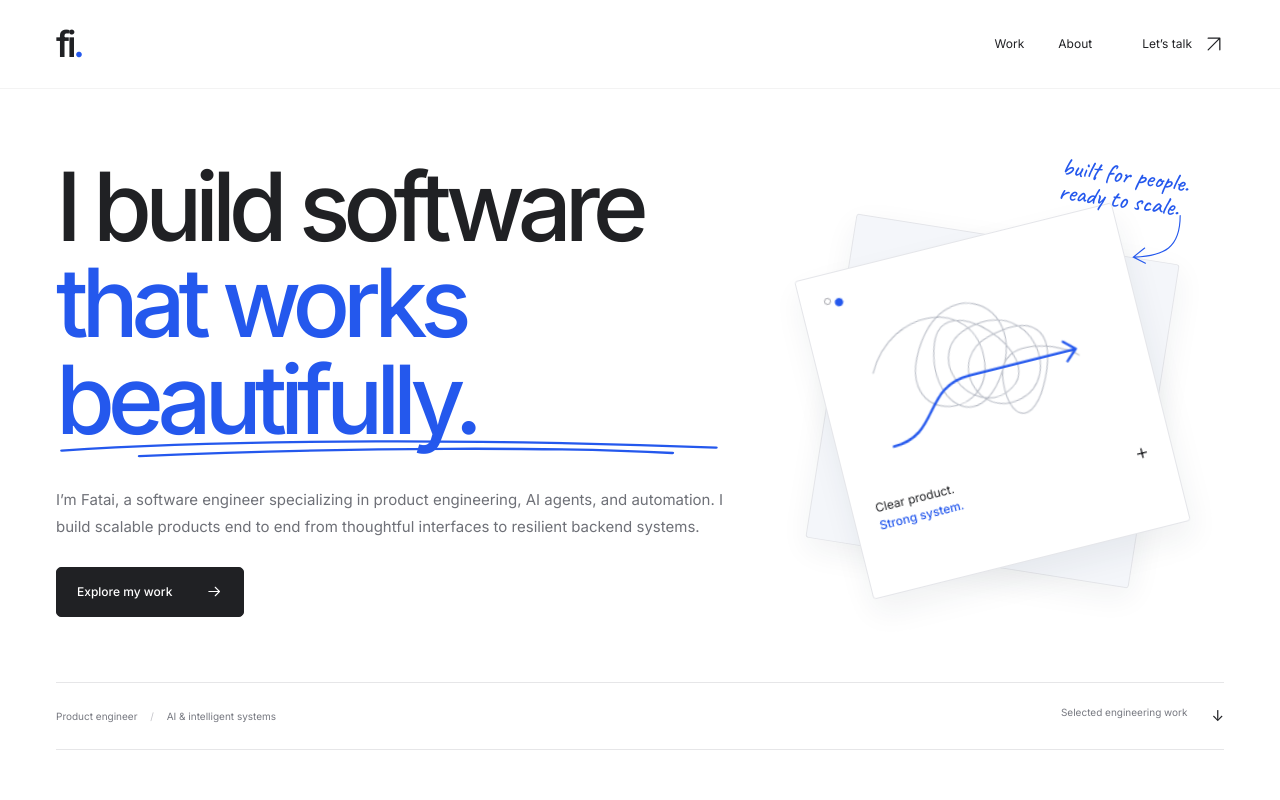
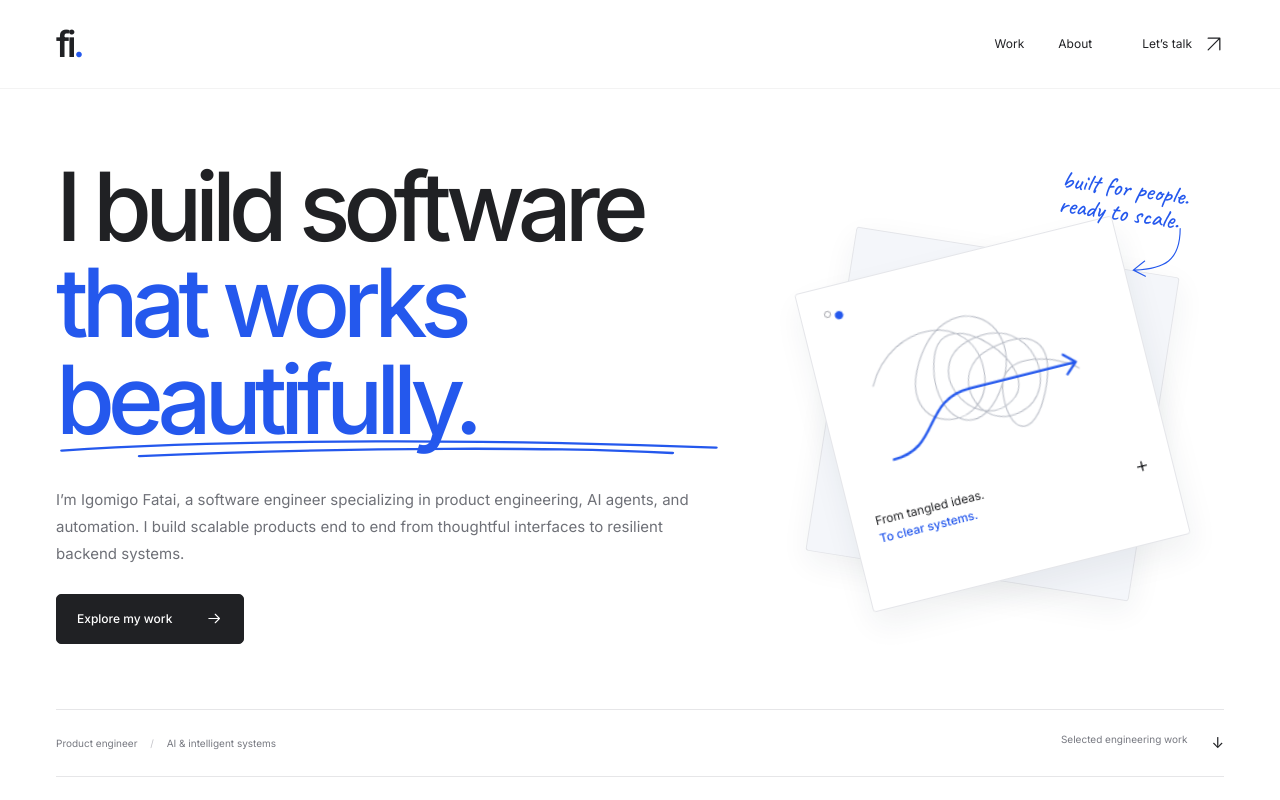
Before and after one commit to Igomigo/portfolio-v1, a Next.js app: page / in a window 1280 px wide. Shown: the top 800 px of the page. Built offline with nearby package versions, Linux system fonts and the light colour scheme.

Commit message:
feat: implement reusable Button component and update portfolio sections to use it

```diff
--- a/src/components/portfolio/AutomationDemo.tsx
+++ b/src/components/portfolio/AutomationDemo.tsx
@@ -1,13 +1,13 @@
 "use client";
 
 import { useEffect, useState } from "react";
+import Button from "@/components/ui/Button";
 import {
   Arrow,
   Reveal,
   eyebrow,
   handwriting,
   pageWidth,
-  primaryButton,
   sectionTitle,
 } from "./shared";
 
@@ -50,9 +50,9 @@ export default function AutomationDemo() {
             A capable agent needs more than a prompt. It needs context, the
             right tools, clear execution, and a way to verify its own result.
           </p>
-          <button
-            className={`${primaryButton} border-[#2458ed] bg-[#2458ed] text-white hover:border-[#1744c7] hover:bg-[#1744c7] disabled:cursor-wait disabled:opacity-60`}
+          <Button
             disabled={running}
+            icon={<Arrow />}
             onClick={() => {
               setStep(0);
               setRunning(true);
@@ -63,8 +63,7 @@ export default function AutomationDemo() {
               : step === 4
                 ? "Run it again"
                 : "Run the agent"}
-            <Arrow />
-          </button>
+          </Button>
           <span
             className={`${handwriting} ml-[15px] inline-block rotate-[-8deg] text-[21px] md:ml-5 md:text-[23px]`}
           >
--- a/src/components/portfolio/Contact.tsx
+++ b/src/components/portfolio/Contact.tsx
@@ -2,6 +2,7 @@
 
 import { useEffect, useState } from "react";
 import Link from "next/link";
+import Button from "@/components/ui/Button";
 import { identity } from "@/lib/data";
 import {
   Arrow,
@@ -11,7 +12,6 @@ import {
   eyebrow,
   handwriting,
   pageWidth,
-  primaryButton,
 } from "./shared";
 
 export default function Contact() {
@@ -60,9 +60,12 @@ export default function Contact() {
               I’m interested in engineering roles where strong systems,
               thoughtful products, AI, and attention to detail matter.
             </p>
-            <a className={primaryButton} href={`mailto:${identity.email}`}>
-              Start a conversation <Arrow diagonal />
-            </a>
+            <Button
+              href={`mailto:${identity.email}`}
+              icon={<Arrow diagonal />}
+            >
+              Start a conversation
+            </Button>
             <span
               className={`${handwriting} mt-[22px] block rotate-[-4deg] md:mt-[21px] md:text-[22px]`}
             >
--- a/src/components/portfolio/Hero.tsx
+++ b/src/components/portfolio/Hero.tsx
@@ -1,7 +1,8 @@
 "use client";
 
 import { useEffect, useState } from "react";
-import { Arrow, Underline, pageWidth, primaryButton } from "./shared";
+import Button from "@/components/ui/Button";
+import { Arrow, Underline, pageWidth } from "./shared";
 
 export default function Hero() {
   const [shift, setShift] = useState(0);
@@ -41,14 +42,17 @@ export default function Hero() {
           </h1>
           <div className="motion-enter-delayed">
             <p className="mb-5 max-w-[310px] text-[13px] leading-[1.75] text-[#6e7077] md:mb-[27px] md:max-w-none md:text-[15px] md:leading-[1.8]">
-              I’m Fatai, a software engineer specializing in product
+              I’m Igomigo Fatai, a software engineer specializing in product
               engineering, AI agents, and automation. I build scalable products
               end to end from thoughtful interfaces to resilient backend
               systems.
             </p>
-            <a className={primaryButton} href="#work">
-              Explore my work <Arrow className="size-[17px]" />
-            </a>
+            <Button
+              href="#work"
+              icon={<Arrow className="size-[17px]" />}
+            >
+              Explore my work
+            </Button>
           </div>
         </div>
         <div
@@ -112,10 +116,10 @@ export default function Hero() {
             </svg>
             <div className="flex items-center justify-between text-[10px] leading-[1.5] md:text-xs">
               <span>
-                  Clear product.
+                From tangled ideas.
                 <br />
                 <strong className="font-medium text-[#2458ed]">
-                  Strong system.
+                  To clear systems.
                 </strong>
               </span>
               <span className="text-[22px] font-light">+</span>
--- a/src/components/portfolio/shared.tsx
+++ b/src/components/portfolio/shared.tsx
@@ -8,9 +8,6 @@ export const handwriting =
   "font-[family-name:var(--font-hand)] text-[23px] font-medium leading-[1.05] text-[#2458ed] md:text-[25px]";
 export const sectionTitle =
   "text-[clamp(30px,7.7vw,43px)] font-medium leading-[1.14] tracking-[-.052em] md:text-[clamp(34px,3.5vw,50px)] md:tracking-[-.055em]";
-export const primaryButton =
-  "inline-flex min-h-12 items-center justify-between gap-7 rounded-[5px] border border-[#202124] bg-[#202124] px-[17px] py-[13px] text-[11px] font-medium text-white transition duration-300 hover:-translate-y-0.5 hover:border-[#2458ed] hover:bg-[#2458ed] hover:shadow-[0_6px_20px_#2458ed18] md:min-h-[50px] md:gap-[34px] md:px-5 md:py-[15px] md:text-xs";
-
 export function Arrow({
   diagonal = false,
   className = "size-5",
--- /dev/null
+++ b/src/components/ui/Button.tsx
@@ -0,0 +1,50 @@
+import type { MouseEventHandler, ReactNode } from "react";
+
+type ButtonProps = {
+  children: ReactNode;
+  icon?: ReactNode;
+  href?: string;
+  className?: string;
+  disabled?: boolean;
+  onClick?: MouseEventHandler<HTMLButtonElement>;
+  type?: "button" | "submit" | "reset";
+};
+
+const styles =
+  "inline-flex min-h-12 cursor-pointer items-center justify-between gap-7 rounded-[5px] border border-[#202124] bg-[#202124] px-[17px] py-[13px] text-[11px] font-medium text-white transition duration-300 hover:-translate-y-0.5 hover:border-[#2458ed] hover:bg-[#2458ed] hover:shadow-[0_6px_20px_#2458ed18] disabled:cursor-wait disabled:opacity-60 md:min-h-[50px] md:gap-[34px] md:px-5 md:py-[15px] md:text-xs";
+
+export default function Button({
+  children,
+  icon,
+  href,
+  className = "",
+  disabled,
+  onClick,
+  type = "button",
+}: ButtonProps) {
+  const content = (
+    <>
+      <span>{children}</span>
+      {icon}
+    </>
+  );
+
+  if (href) {
+    return (
+      <a className={`${styles} ${className}`} href={href}>
+        {content}
+      </a>
+    );
+  }
+
+  return (
+    <button
+      className={`${styles} ${className}`}
+      disabled={disabled}
+      onClick={onClick}
+      type={type}
+    >
+      {content}
+    </button>
+  );
+}
```
